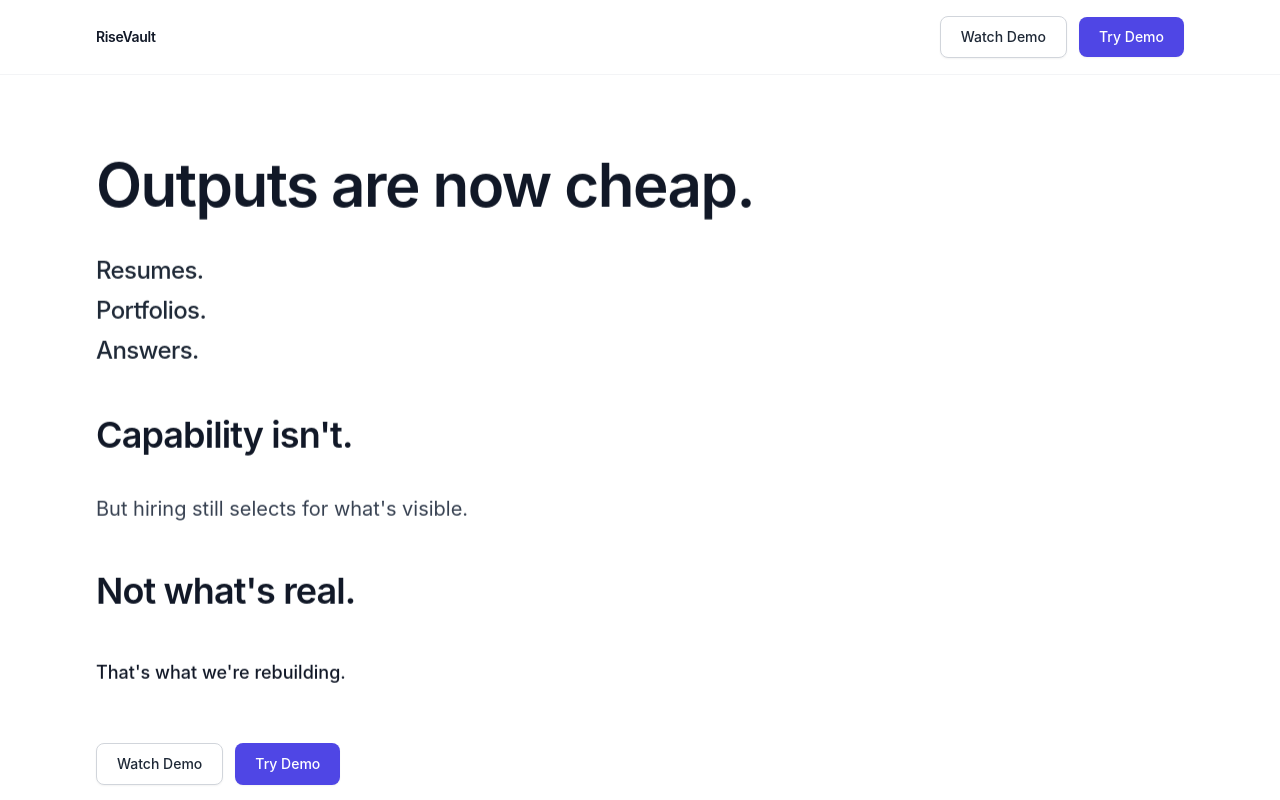
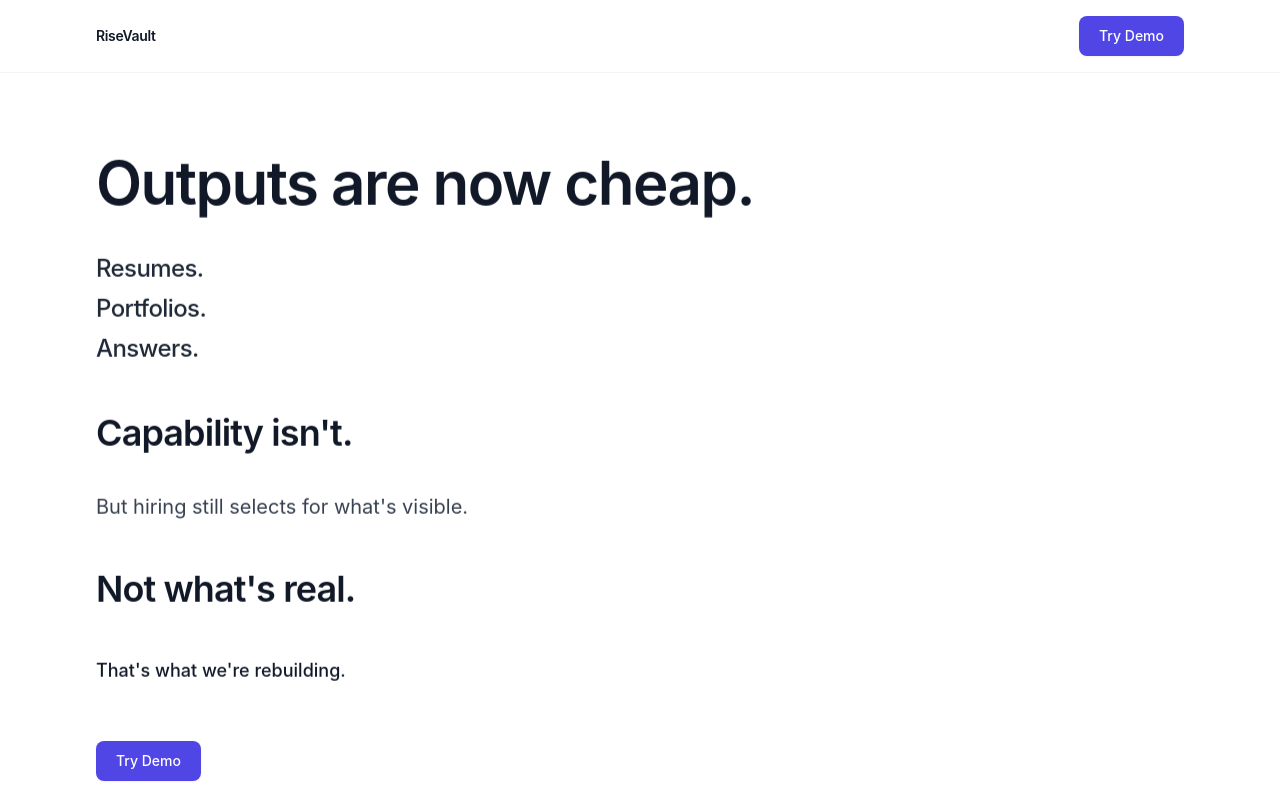
Before and after one commit to wowno1090858718/risevault-mvp, a Next.js app: page /landing in a window 1280 px wide. Shown: the top 800 px of the page. Built offline with nearby package versions, Linux system fonts and the light colour scheme.

Commit message:
initial commit

```diff
--- a/app/LandingPage.tsx
+++ b/app/LandingPage.tsx
@@ -1,7 +1,7 @@
 'use client'
 
 import Link from 'next/link'
-import { useEffect, useMemo, useRef, useState, type ReactNode } from 'react'
+import { useEffect, useRef, useState, type ReactNode } from 'react'
 
 function cx(...classes: Array<string | false | null | undefined>) {
   return classes.filter(Boolean).join(' ')
@@ -168,33 +168,6 @@ function PrimaryButton({
       href={href}
       className="inline-flex items-center justify-center rounded-lg bg-indigo-600 px-5 py-2.5 text-sm font-medium text-white shadow-sm transition-colors hover:bg-indigo-700 focus:outline-none focus:ring-2 focus:ring-indigo-500 focus:ring-offset-2 focus:ring-offset-white"
     >
-      {children}
-    </Link>
-  )
-}
-
-function SecondaryButton({
-  children,
-  href,
-  external,
-}: {
-  children: React.ReactNode
-  href: string
-  external?: boolean
-}) {
-  const className =
-    'inline-flex items-center justify-center rounded-lg border border-gray-300 bg-white px-5 py-2.5 text-sm font-medium text-gray-800 shadow-sm transition-colors hover:bg-gray-50 focus:outline-none focus:ring-2 focus:ring-indigo-500 focus:ring-offset-2 focus:ring-offset-white'
-
-  if (external) {
-    return (
-      <a href={href} target="_blank" rel="noopener noreferrer" className={className}>
-        {children}
-      </a>
-    )
-  }
-
-  return (
-    <Link href={href} className={className}>
       {children}
     </Link>
   )
@@ -919,8 +892,6 @@ function RecruiterFunnel() {
 }
 
 export default function LandingPage() {
-  const demoUrl = useMemo(() => 'https://vimeo.com/1141932788', [])
-
   return (
     <div className="min-h-screen bg-white text-gray-900">
       <header className="sticky top-0 z-30 border-b border-gray-100 bg-white/80 backdrop-blur">
@@ -928,10 +899,7 @@ export default function LandingPage() {
           <Link href="/" className="text-sm font-semibold tracking-tight text-gray-900">
             RiseVault
           </Link>
-          <nav className="flex items-center gap-2 sm:gap-3">
-            <SecondaryButton href={demoUrl} external>
-              Watch Demo
-            </SecondaryButton>
+          <nav>
             <PrimaryButton href="/mvp">Try Demo</PrimaryButton>
           </nav>
         </div>
@@ -967,10 +935,7 @@ export default function LandingPage() {
               <p className="mt-12 text-base font-medium text-gray-900 sm:text-lg">That&apos;s what we&apos;re rebuilding.</p>
             </div>
           </Reveal>
-          <Reveal delayMs={160} className="mt-12 flex flex-wrap gap-3 sm:mt-14">
-            <SecondaryButton href={demoUrl} external>
-              Watch Demo
-            </SecondaryButton>
+          <Reveal delayMs={160} className="mt-12 sm:mt-14">
             <PrimaryButton href="/mvp">Try Demo</PrimaryButton>
           </Reveal>
         </section>
@@ -1129,11 +1094,8 @@ export default function LandingPage() {
               Stop guessing. Start deciding.
             </h2>
           </Reveal>
-          <Reveal delayMs={160} className="mt-10 flex flex-wrap gap-3">
+          <Reveal delayMs={160} className="mt-10">
             <PrimaryButton href="/mvp">Try Demo</PrimaryButton>
-            <SecondaryButton href={demoUrl} external>
-              Watch Demo
-            </SecondaryButton>
           </Reveal>
         </section>
       </main>
```
